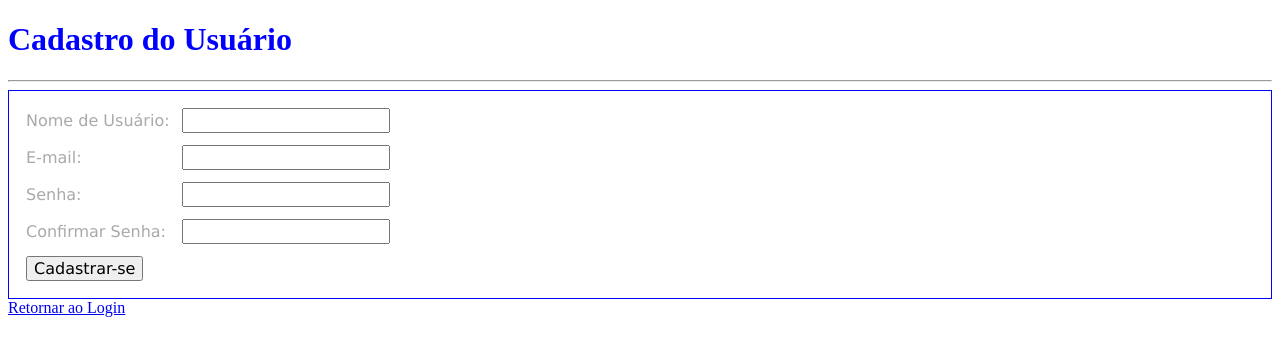
After one commit to pedrowind/Pega-Malandro, a Flask app: page /cadastro in a window 1280 px wide. The commit adds this page. Shown: the top 356 px of the page. Run offline with Flask 3, Linux system fonts and the light colour scheme.

Commit message:
login e cadastro

```diff
--- a/app.py
+++ b/app.py
@@ -1,9 +1,11 @@
-from flask import Flask, render_template
+from flask import Flask, redirect, url_for
 from dotenv import load_dotenv
 import os
+from src.routes.login import modulo_login
 from src.routes.usuario import modulo_usuario
 from src.routes.boletim_ocorrencia import modulo_boletim_ocorrencia
 from src.routes.relatorio_grafico import modulo_relatorio_grafico
+
 
 load_dotenv()
 
@@ -16,9 +18,10 @@ aplicacao.config['SECRET_KEY'] = SECRET_KEY
 
 @aplicacao.route('/')
 def formulario_index():
-    return render_template('index.html')
+    return redirect(url_for('modulo_login.login'))
 
 
+aplicacao.register_blueprint(modulo_login)
 aplicacao.register_blueprint(modulo_usuario)
 aplicacao.register_blueprint(modulo_boletim_ocorrencia)
 aplicacao.register_blueprint(modulo_relatorio_grafico)
--- a/src/routes/usuario.py
+++ b/src/routes/usuario.py
@@ -1,27 +1,35 @@
-from flask import Blueprint, render_template, request
+from flask import Blueprint, render_template, request, flash, redirect, url_for
 from src.server.repositorio import Repositorio
 
 
 modulo_usuario = Blueprint('modulo_usuario', __name__)
 
 
-@modulo_usuario.route('/formulario_insercao_usuario')
-def formulario_insercao_usuario():
-    return render_template('formulario_insercao_usuario.html')
+@modulo_usuario.route('/cadastro')
+def cadastro():
+    return render_template('cadastro.html')
 
 
-@modulo_usuario.route('/insercao_usuario', methods=['POST'])
-def insercao_usuario():
-    nome = request.form['nome_usuario']
+@modulo_usuario.route('/inserir_usuario', methods=['POST'])
+def inserir_usuario():
     repositorio = Repositorio()
 
+    nome = request.form['nome_usuario']
+    email = request.form['email_usuario']
+    senha = request.form['senha_usuario']
+    confirmar_senha = request.form['confirmar_senha_usuario']
+
+    erro = 'Senhas não conferem!'
+    if senha != confirmar_senha:
+        return erro
+
     comando = '''
-        INSERT INTO tabela_usuario(nome_usuario)
-        VALUES (%s)
+        INSERT INTO tabela_usuario(nome_usuario, email_usuario, senha_usuario, perfil_usuario)
+        VALUES (%s, %s, SHA(%s), 'C')
     '''
-    identificador = repositorio.inserir(comando, [nome])
+    repositorio.inserir(comando, [nome, email, senha])
 
-    return render_template('resultado_insercao_usuario.html', identificador=identificador)
+    return render_template('resultado_inserir_usuario.html')
 
 
 @modulo_usuario.route('/consulta_usuario')
--- /dev/null
+++ b/templates/cadastro.html
@@ -0,0 +1,61 @@
+<!DOCTYPE html>
+<html lang='pt-BR'>
+    <head>
+        <meta charset='UTF-8'>
+        <title>Formulário de Cadastro</title>
+        <link rel='stylesheet' href='../static/style.css'>
+    </head>
+    <body>
+        <h1>Cadastro do Usuário</h1>
+        <hr>
+        <div>
+            <form action='/inserir_usuario' method='post'>
+                <table>
+                    <tr>
+                        <td>Nome de Usuário:</td>
+                        <td>
+                            <label>
+                                <input type='text' name='nome_usuario' required>
+                            </label>
+                        </td>
+                    </tr>
+                    <tr>
+                        <td>E-mail:</td>
+                        <td>
+                            <label>
+                                <input type='email' name='email_usuario' required>
+                            </label>
+                        </td>
+                    </tr>
+                    <tr>
+                        <td>Senha:</td>
+                        <td>
+                            <label>
+                                <input type='password' name='senha_usuario' required>
+                            </label>
+                        </td>
+                    </tr>
+                    <tr>
+                        <td>Confirmar Senha:</td>
+                        <td>
+                            <label>
+                                <input type='password' name='confirmar_senha_usuario' required>
+                            </label>
+                        </td>
+                    </tr>
+
+                    {% if erro %}
+                        <p>{{ erro }}</p>
+                    {% endif %}
+
+                    <tr>
+                        <td colspan='4'>
+                            <input type='submit' value='Cadastrar-se'>
+                        </td>
+                    </tr>
+                </table>
+            </form>
+        </div>
+        <a href='/login'> Retornar ao Login</a>
+    </body>
+</html>
--- a/templates/login.html
+++ b/templates/login.html
@@ -21,6 +21,9 @@
                 <div>
                     <button type='submit'>Entrar no Sistema</button>
                 </div>
+                <div>
+                    <a href='/cadastro'>Não Possui Login? Cadastrar-se!</a>
+                </div>
             </form>
             <p class='msg'>{{ msg }}</p>
         </div>
```
Also changed, not shown: templates/erro_senha.html (added, +14 -0 lines), templates/formulario_insercao_usuario.html (deleted, +0 -32 lines), templates/resultado_insercao_usuario.html (deleted, +0 -18 lines), templates/resultado_inserir_usuario.html (added, +17 -0 lines).
